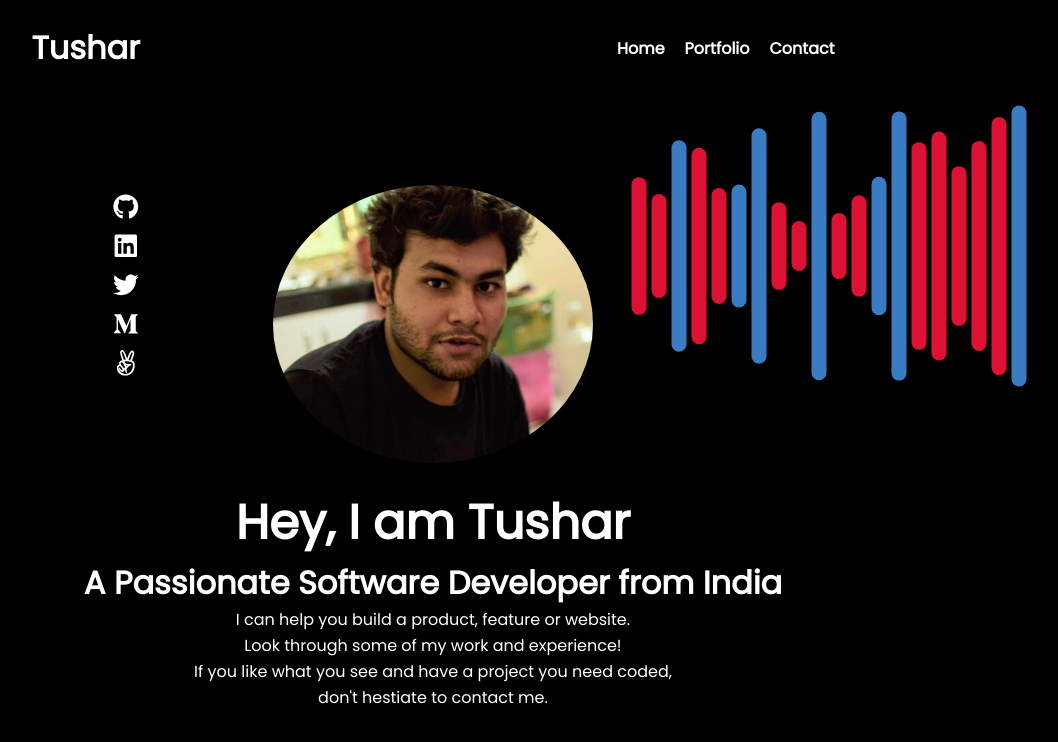
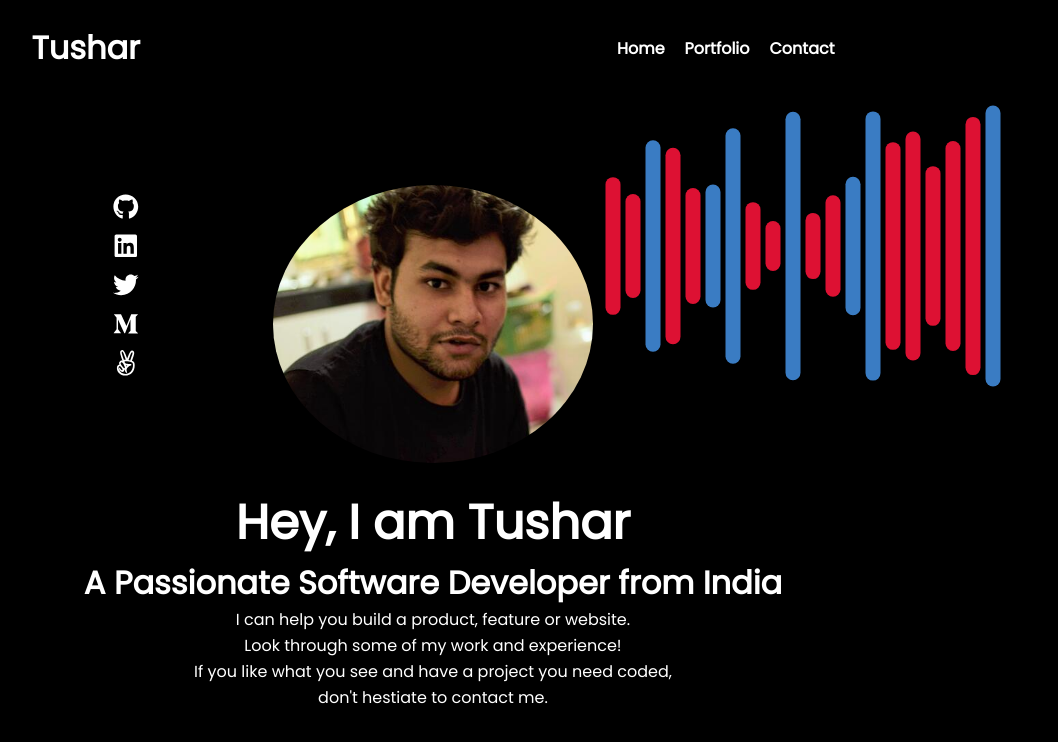
Before and after one commit to PinkMoon25/Tushar_Singh, a React app: page / in a window 1280 px wide. Shown: the top 742 px of the page, without its empty margins (207-1265 px from the left). Built offline with nearby package versions, Linux system fonts and the light colour scheme.

Commit message:
Update and move background image property to css

```diff
--- a/src/components/Hero.js
+++ b/src/components/Hero.js
@@ -1,16 +1,11 @@
 import React from "react";
-import { FaGithub, FaLinkedin, FaTwitter, FaMediumM, FaAngellist } from "react-icons/fa"
-import pic from "../img/profile1.jpg"
-import background from '../img/soundwave.svg'
+import { FaGithub, FaLinkedin, FaTwitter, FaMediumM, FaAngellist } from "react-icons/fa";
+import pic from "../img/profile1.jpg";
+import background from '../img/soundwave.svg';
+
 const Hero = () => {
   return (
-    <section className="hero" style={
-      {
-        backgroundImage: `url(${background})`,
-        backgroundRepeat: "no-repeat",
-        backgroundPosition: "95% 0"
-      }
-    }>
+    <section className="hero" style={{backgroundImage: `url(${background})`}}>
       <ul className="social-links">
         <li><a><FaGithub /></a></li>
         <li><a><FaLinkedin /></a></li>
--- a/src/index.css
+++ b/src/index.css
@@ -41,6 +41,8 @@ nav {
   align-items: center;
   justify-content: center;
   gap: 24px;
+  background-repeat: no-repeat;
+  background-position: 92% 0;
 }
 
 ul.social-links {
```
